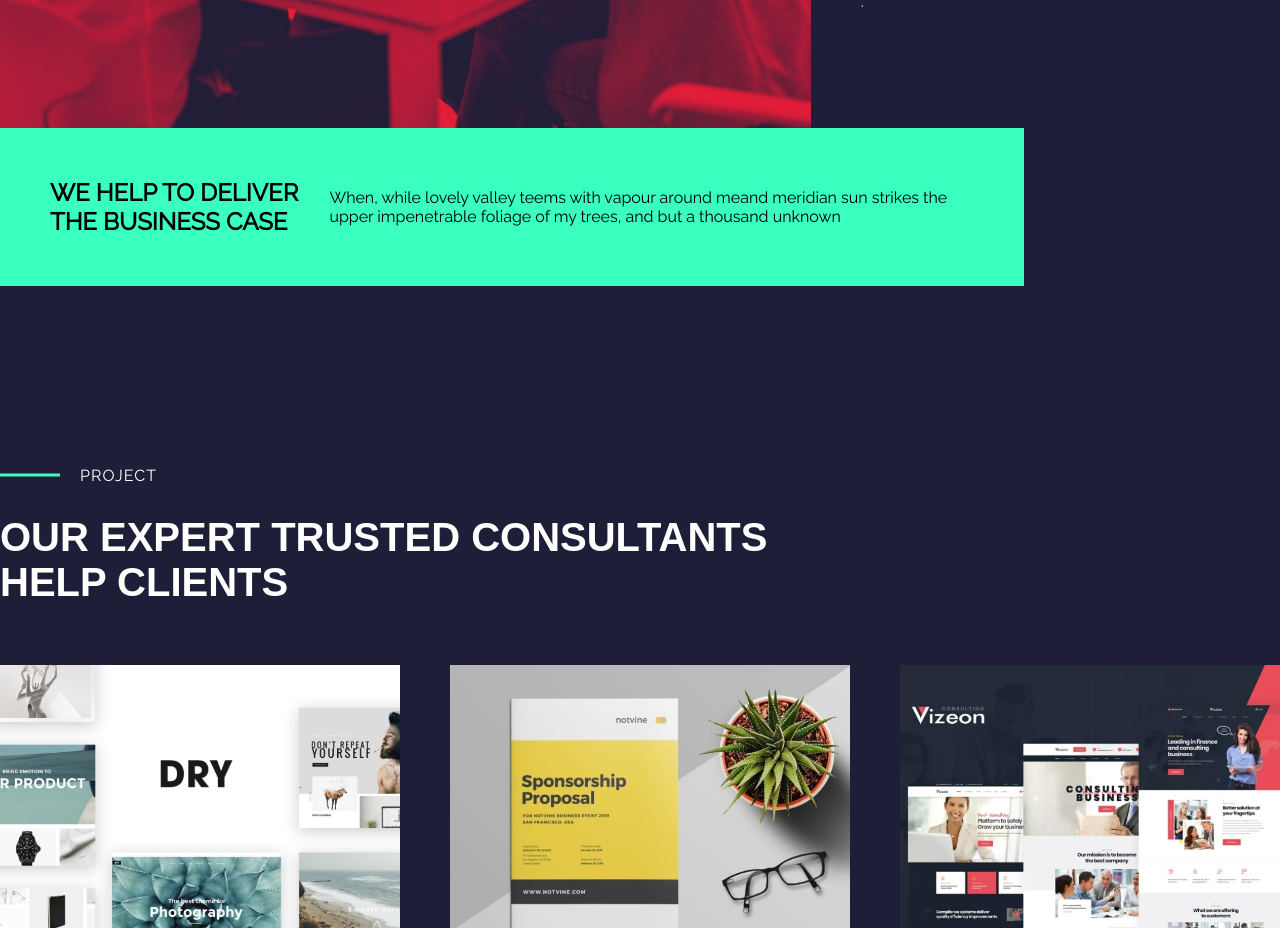
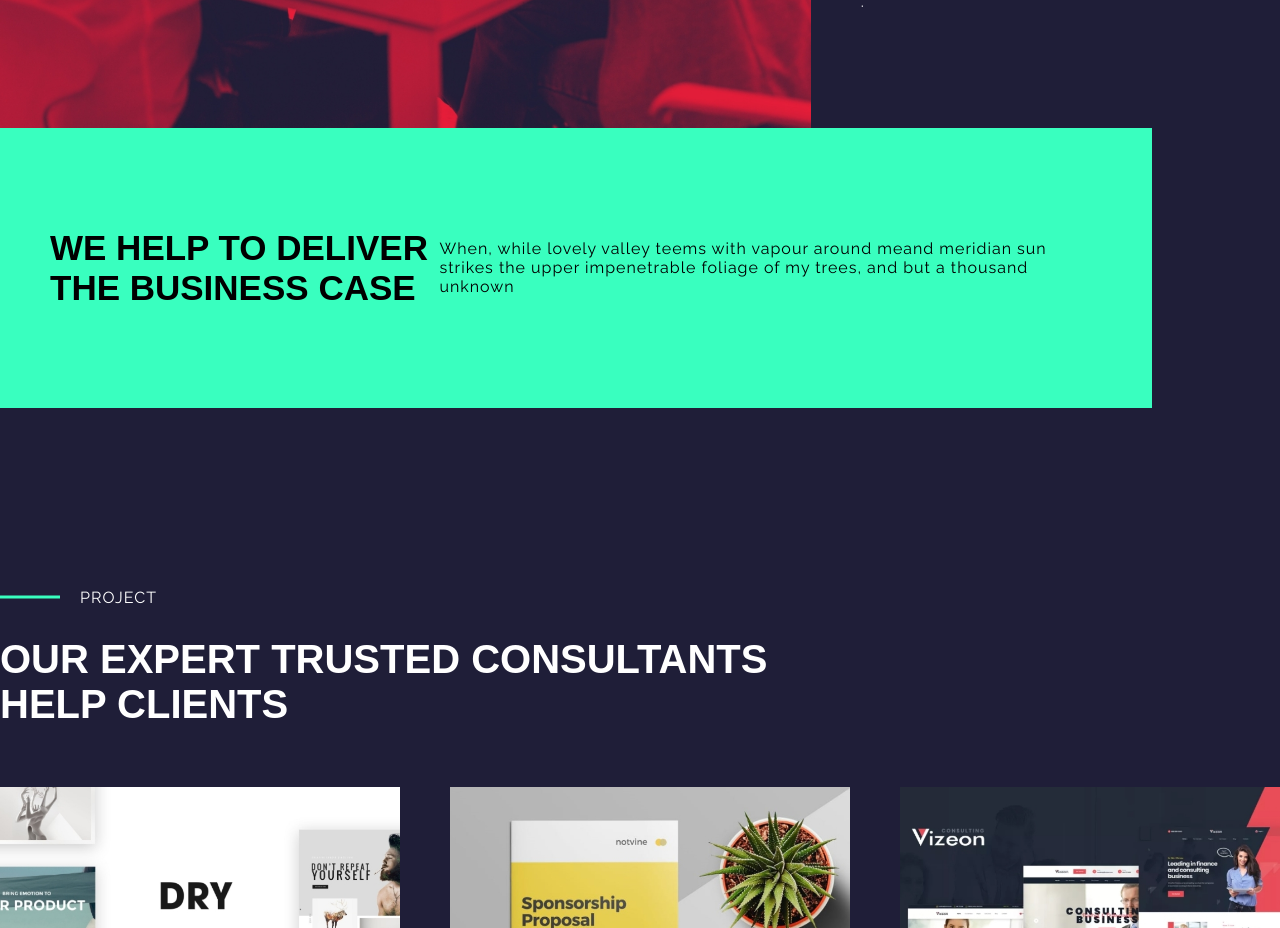
Before and after one commit to guglielmopiasenti/proj-html-vuejs, a Vue app: page / in a window 1280 px wide. Shown: the part 2680-3608 px from the top of the page. Built offline with nearby package versions, Linux system fonts and the light colour scheme; a web font is replaced by a local one.

Commit message:
Aqua card almost completed

```diff
--- a/src/components/AquaCard.vue
+++ b/src/components/AquaCard.vue
@@ -14,16 +14,25 @@ export default {
 </template>
 <style lang="scss" scoped>
 @use '../assets/scss/var' as *;
+@use '../assets/scss/mixins' as *;
 
 div {
     display: flex;
     align-items: center;
     justify-content: center;
     margin: right auto;
-    width: 80%;
-    padding: 50px 50px;
+    width: 90%;
+    padding: 100px 50px;
     background-color: $c-a;
 
+    h1 {
+        @include second-font;
+        font-size: 35px;
+    }
+
+    p {
+        letter-spacing: 1px;
+    }
 
 }
 </style>
```
